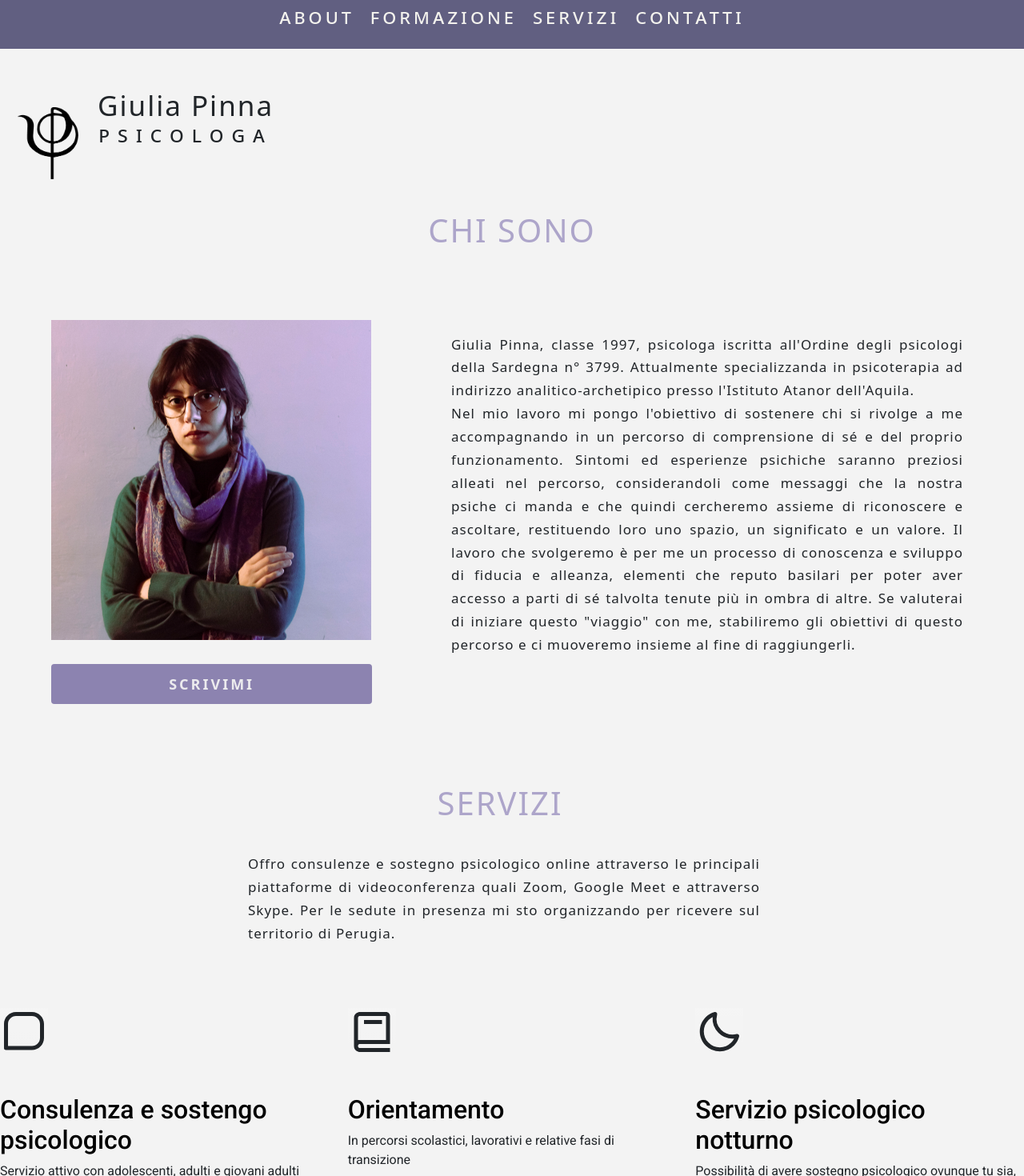
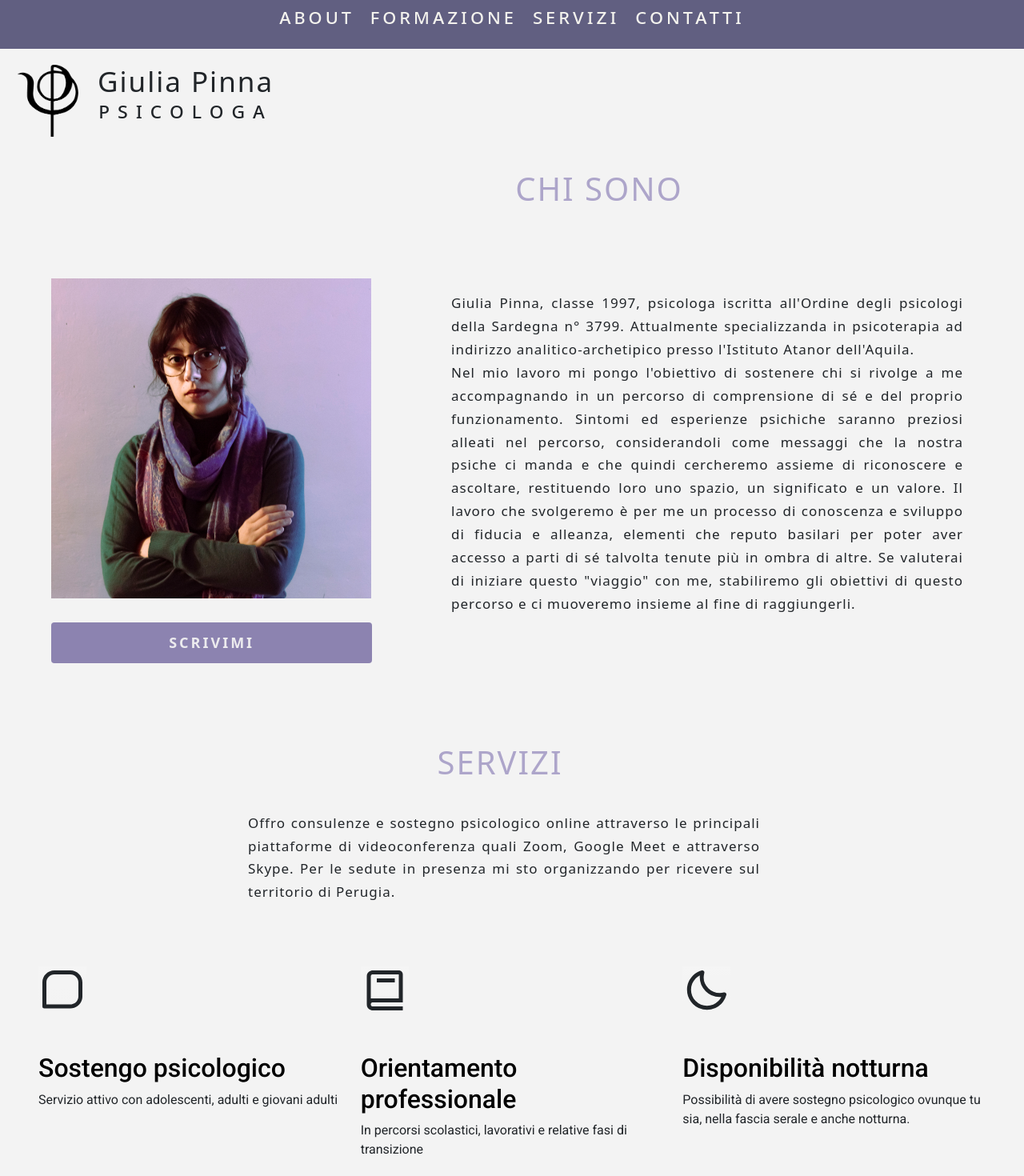
Before and after one commit to stynoap/sitopsy-React, a React (Create React App) app: page / in a window 1280 px wide. Shown: the part 20-1490 px from the top of the page at 80% size. Built offline with nearby package versions, Linux system fonts and the light colour scheme.

Commit message:
modifiche stile

```diff
--- a/src/Components/About/About.css
+++ b/src/Components/About/About.css
@@ -13,10 +13,10 @@
 
 }
 
-/*
-#about h2{
-  margin-left: 40px;
-} */
+
+#titolo-about{
+  margin-left: 218px;
+}
 
 .sez-chi-sono {
   margin-top: 40px;
--- a/src/Components/About/About.js
+++ b/src/Components/About/About.js
@@ -8,7 +8,7 @@ const About = () => {
 
     return (
         <section className='sez-chi-sono' id='About'>
-            <h2>Chi sono</h2>
+            <h2 id='titolo-about'>Chi sono</h2>
             <div className='presentazione'>
                 <div id="call-to-action">
                     <div className='immagine-profilo'></div>
--- a/src/Components/Formazione/Formazione.css
+++ b/src/Components/Formazione/Formazione.css
@@ -15,4 +15,11 @@
 
 .descrizione li{
     margin-bottom: 10px;
+    letter-spacing: 2px;
+    font-size: 19px;
+    font-weight:300;
+    margin-bottom: 10px;
+    background-color: #eae8f3;
+    padding: 15px;
+    border-radius: 0 0 10px 0;
 }
--- a/src/Components/Header/Header.css
+++ b/src/Components/Header/Header.css
@@ -5,13 +5,13 @@
     width: 90px;
     height: 90px;
     margin-right: 10px;
-    margin-top: 23px;
+    margin-top: 0px;
     margin-left: 22px;
 }
 
 .header
 {
-    margin-top: 50px;
+    margin-top: 20px;
     display: flex;
     flex-direction: row;
     justify-content: flex-start;
--- a/src/Components/Servizi/Servizi.css
+++ b/src/Components/Servizi/Servizi.css
@@ -29,12 +29,3 @@ font-size: 17px;
 .elenco-servizi{
     list-style-type: none;
 }
-.descrizione li{
-    letter-spacing: 2px;
-    font-size: 19px;
-    font-weight:300;
-    margin-bottom: 10px;
-    background-color: #eae8f3;
-    padding: 15px;
-    border-radius: 0 0 10px 0;
-}
--- a/src/Components/Servizi/Servizi.js
+++ b/src/Components/Servizi/Servizi.js
@@ -16,26 +16,26 @@ const Servizi = () => {
 
 
 
-            <div className="row g-4 py-2 row-cols-1 row-cols-lg-3" id="servizi-icone">
+            <div className="row g-4 py-2 px-5 row-cols-1 row-cols-lg-3" id="servizi-icone">
                 <div className="feature col">
                     <div className="feature-icon d-inline-flex align-items-center justify-content-center text-center bg bg-gradient fs-5 mb-5">
                         <BiMessageSquare size="3em" />
                     </div>
-                    <h3 className="fs-2 text-body-emphasis roboto-font" style={{ color: '#8C83B0' }}>Consulenza e sostengo psicologico</h3>
+                    <h3 className="fs-2 text-body-emphasis roboto-font" style={{ color: '#8C83B0' }}>Sostengo psicologico</h3>
                     <p>Servizio attivo con adolescenti, adulti e giovani adulti</p>
                 </div>
                 <div className="feature col">
                     <div className="feature-icon d-inline-flex align-items-center justify-content-center text-center text-dark bg-gradient fs-5 mb-5">
                         <BiBook size="3em" />
                     </div>
-                    <h3 className="fs-2 text-body-emphasis roboto-font" style={{ color: '#8C83B0' }}>Orientamento</h3>
+                    <h3 className="fs-2 text-body-emphasis roboto-font" style={{ color: '#8C83B0' }}>Orientamento professionale</h3>
                     <p>In percorsi scolastici, lavorativi e relative fasi di transizione</p>
                 </div>
                 <div className="feature col">
                     <div className="feature-icon d-inline-flex align-items-center justify-content-center text-center text-dark bg-gradient fs-5 mb-5">
                         <BiMoon size="3em" />
                     </div>
-                    <h3 className="fs-2 text-body-emphasis roboto-font" style={{ color: '#8C83B0' }} id="titolo-servizio">Servizio psicologico notturno</h3>
+                    <h3 className="fs-2 text-body-emphasis roboto-font" style={{ color: '#8C83B0' }} id="titolo-servizio">Disponibilità notturna</h3>
                     <p>Possibilità di avere sostegno psicologico ovunque tu sia, nella fascia serale e anche notturna. </p>
                 </div>
             </div>
```
